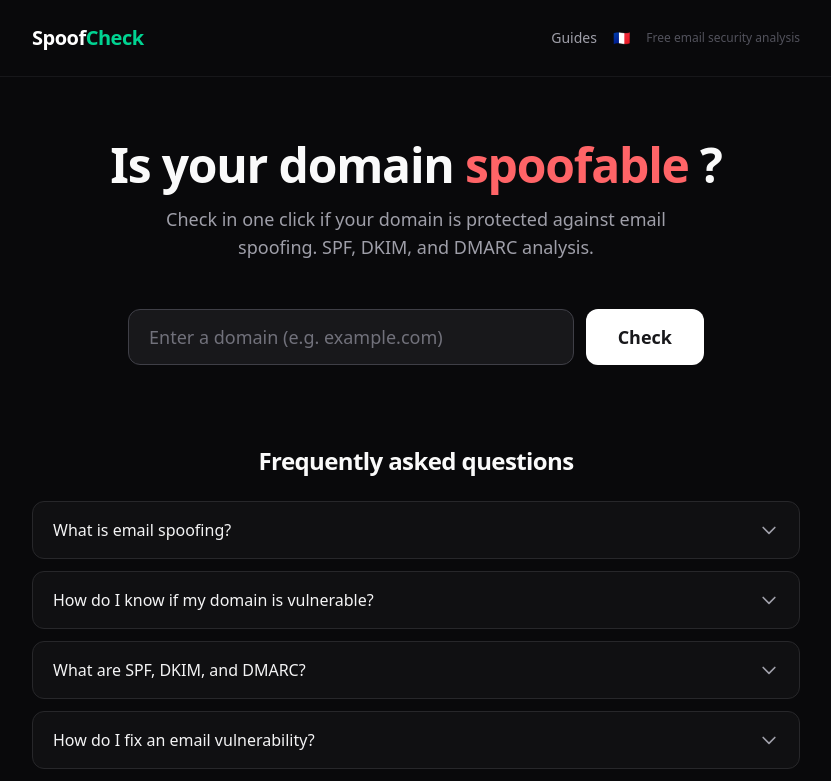
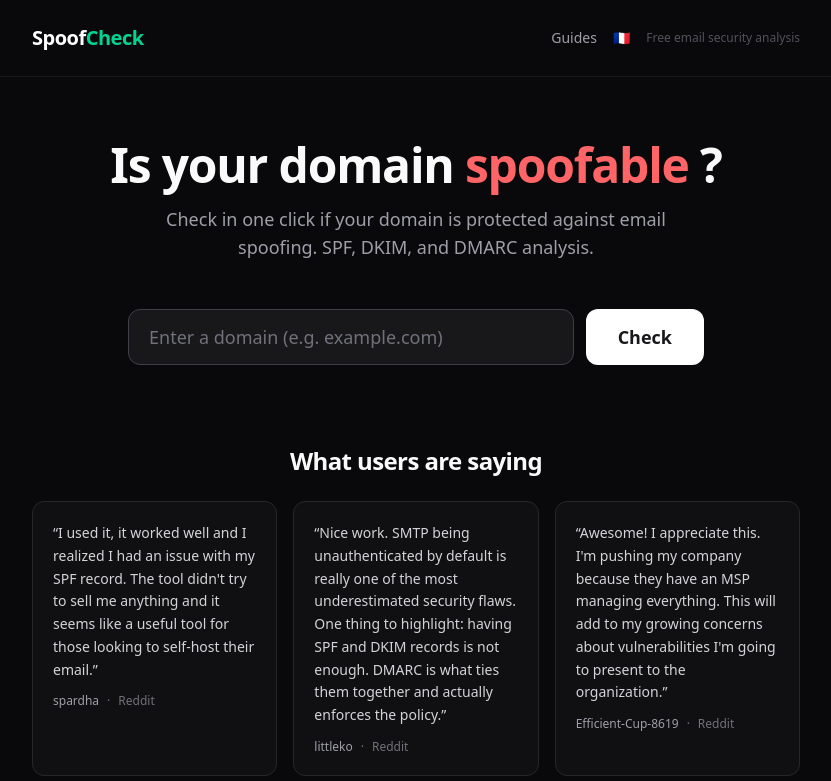
Before and after one commit to anisselbd/spoofcheck, a Next.js app: page /en in a window 1280 px wide. Shown: the top 781 px of the page, without its empty margins (224-1055 px from the left). Built offline with nearby package versions, Linux system fonts and the light colour scheme.

Commit message:
feat: section témoignages Reddit sur la page d'accueil

```diff
--- a/src/app/[lang]/page.tsx
+++ b/src/app/[lang]/page.tsx
@@ -96,6 +96,31 @@ export default async function Home({
 
           <section className="space-y-6 pt-8">
             <h2 className="text-2xl font-bold tracking-tight text-center">
+              {dict.home.testimonialsTitle}
+            </h2>
+            <div className="grid gap-4 sm:grid-cols-3">
+              {dict.testimonials.map((t) => (
+                <div
+                  key={t.author}
+                  className="rounded-xl border border-zinc-800 bg-zinc-900/50 p-5 space-y-3"
+                >
+                  <p className="text-sm text-zinc-300 leading-relaxed">
+                    &ldquo;{t.text}&rdquo;
+                  </p>
+                  <div className="flex items-center gap-2 text-xs text-zinc-500">
+                    <span className="font-medium text-zinc-400">
+                      {t.author}
+                    </span>
+                    <span>&middot;</span>
+                    <span>{t.source}</span>
+                  </div>
+                </div>
+              ))}
+            </div>
+          </section>
+
+          <section className="space-y-6 pt-8">
+            <h2 className="text-2xl font-bold tracking-tight text-center">
               {dict.home.faqTitle}
             </h2>
             <FaqAccordion items={dict.faq} />
--- a/src/dictionaries/en.json
+++ b/src/dictionaries/en.json
@@ -10,8 +10,26 @@
     "title": "Is your domain",
     "titleHighlight": "spoofable",
     "subtitle": "Check in one click if your domain is protected against email spoofing. SPF, DKIM, and DMARC analysis.",
-    "faqTitle": "Frequently asked questions"
+    "faqTitle": "Frequently asked questions",
+    "testimonialsTitle": "What users are saying"
   },
+  "testimonials": [
+    {
+      "author": "spardha",
+      "source": "Reddit",
+      "text": "I used it, it worked well and I realized I had an issue with my SPF record. The tool didn't try to sell me anything and it seems like a useful tool for those looking to self-host their email."
+    },
+    {
+      "author": "littleko",
+      "source": "Reddit",
+      "text": "Nice work. SMTP being unauthenticated by default is really one of the most underestimated security flaws. One thing to highlight: having SPF and DKIM records is not enough. DMARC is what ties them together and actually enforces the policy."
+    },
+    {
+      "author": "Efficient-Cup-8619",
+      "source": "Reddit",
+      "text": "Awesome! I appreciate this. I'm pushing my company because they have an MSP managing everything. This will add to my growing concerns about vulnerabilities I'm going to present to the organization."
+    }
+  ],
   "domainInput": {
     "placeholder": "Enter a domain (e.g. example.com)",
     "invalidDomain": "Enter a valid domain (e.g. example.com)",
--- a/src/dictionaries/fr.json
+++ b/src/dictionaries/fr.json
@@ -10,8 +10,26 @@
     "title": "Votre domaine est-il",
     "titleHighlight": "usurpable",
     "subtitle": "Vérifiez en un clic si votre domaine est protégé contre le spoofing email. Analyse SPF, DKIM et DMARC.",
-    "faqTitle": "Questions fréquentes"
+    "faqTitle": "Questions fréquentes",
+    "testimonialsTitle": "Ce qu'en disent les utilisateurs"
   },
+  "testimonials": [
+    {
+      "author": "spardha",
+      "source": "Reddit",
+      "text": "Je l'ai utilisé, ça a bien fonctionné et j'ai réalisé que j'avais un problème avec mon enregistrement SPF. L'outil n'a pas essayé de me vendre quelque chose et il semble être un outil utile pour ceux qui cherchent à auto-héberger leur mail."
+    },
+    {
+      "author": "littleko",
+      "source": "Reddit",
+      "text": "Beau travail. Le protocole SMTP, étant non authentifié par défaut, reste vraiment l'une des failles de sécurité les plus sous-estimées. Une chose à souligner : avoir des enregistrements SPF et DKIM ne suffit pas. DMARC est ce qui les relie et qui impose réellement la politique."
+    },
+    {
+      "author": "Efficient-Cup-8619",
+      "source": "Reddit",
+      "text": "Génial ! J'apprécie ça. Je fais pression sur mon entreprise parce qu'ils ont un MSP qui gère tout. Cela ajoutera des arguments à mes préoccupations croissantes concernant les vulnérabilités."
+    }
+  ],
   "domainInput": {
     "placeholder": "Entrez un domaine (ex: example.com)",
     "invalidDomain": "Entrez un domaine valide (ex: example.com)",
```
